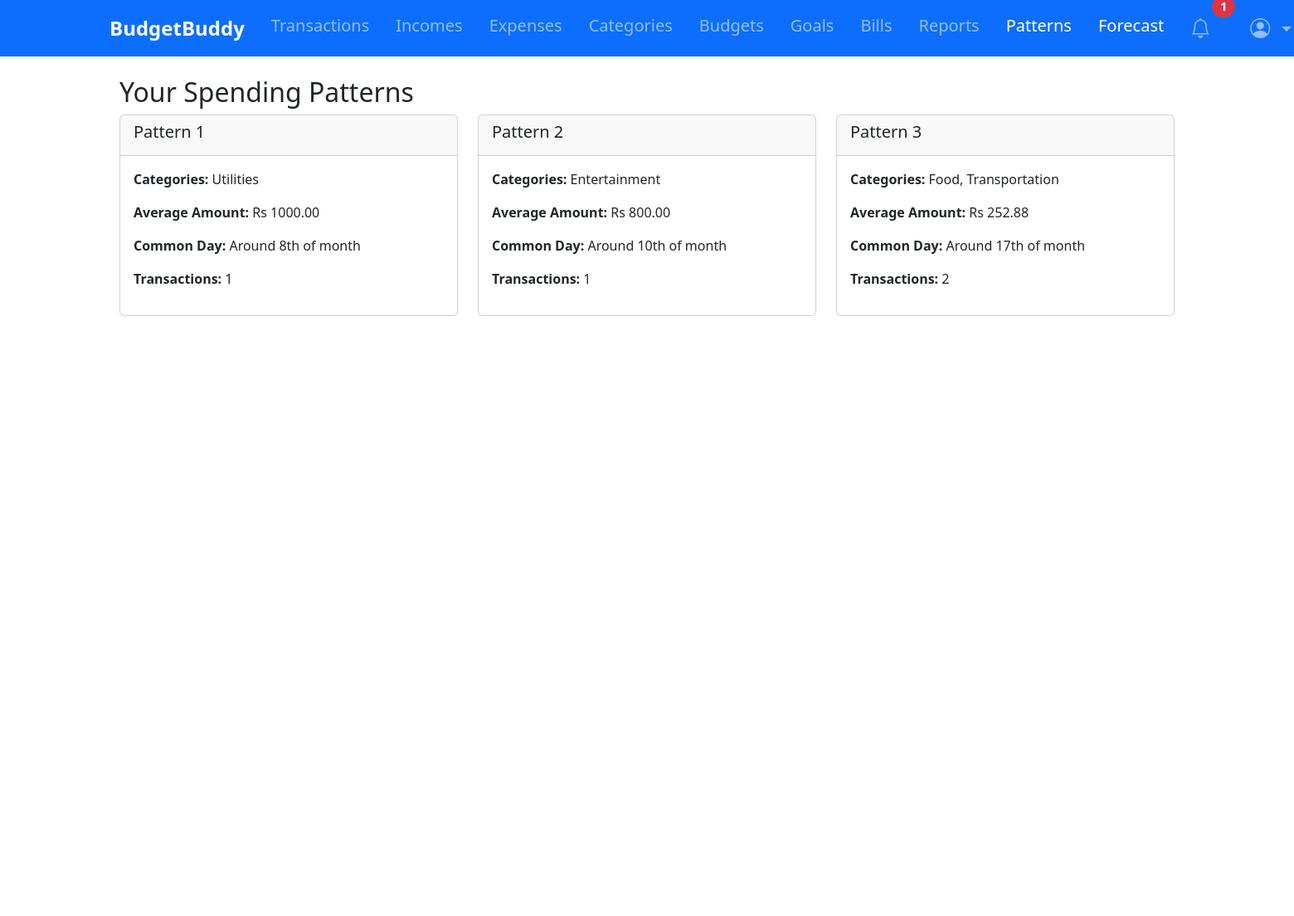
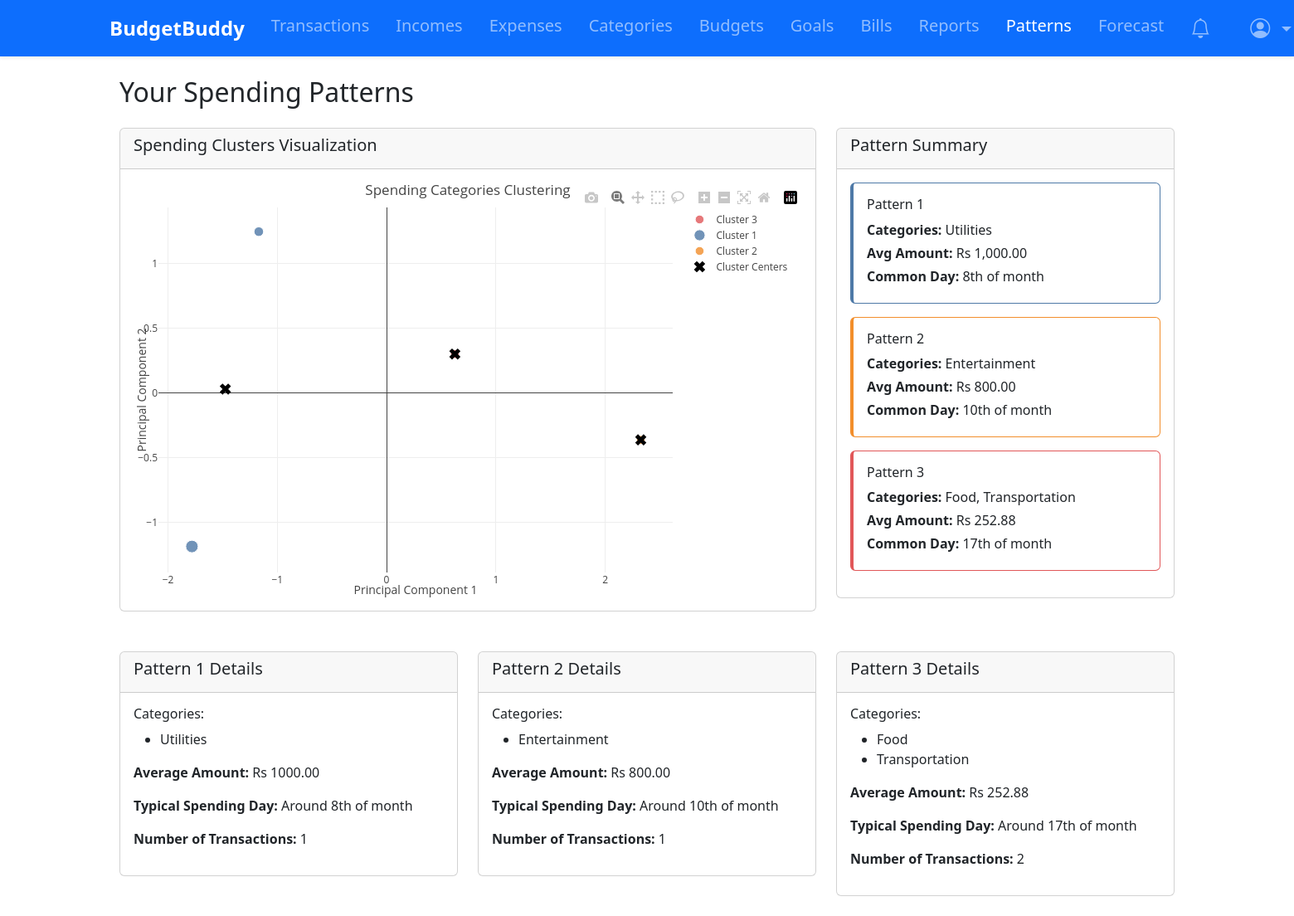
Before and after one commit to abhi-sheesh/budgetbuddy-django-bootstrap, a Django app: page /patterns/ in a window 1560 px wide; the page is wider, and only the part inside the window is pictured. Shown: that part at 83% size. Before the commit the page ends 381 px from the top of that part, so only its background shows below. Run offline with Django 5.2, Linux system fonts and the light colour scheme; a user stored in the database is signed in; data comes from the database, SQL or seed files in the repository; both versions use the stored data as it was after the commit; some libraries are stand-ins or nearby versions.

Commit message:
Major changes implemented including updated pattern detection with chart, budget, goals and notification changes

```diff
--- a/templates/base.html
+++ b/templates/base.html
@@ -76,8 +76,8 @@
                 </a>
             </li>
             <li class="nav-item">
-                <a class="nav-link fs-5 py-2 px-3 {% if request.resolver_match.url_name == 'spending_patterns' %}active{% endif %}"
-                    href="{% url 'expense_forecast' %}" aria-current="{% if request.resolver_match.url_name == 'spending_patterns' %}page{% endif %}">
+                <a class="nav-link fs-5 py-2 px-3 {% if request.resolver_match.url_name == 'expense_forecast' %}active{% endif %}"
+                    href="{% url 'expense_forecast' %}" aria-current="{% if request.resolver_match.url_name == 'expense_forecast' %}page{% endif %}">
                     Forecast
                 </a>
             </li>
--- a/templates/tracker/dashboard.html
+++ b/templates/tracker/dashboard.html
@@ -67,7 +67,7 @@
                              aria-valuenow="{{ budget.progress }}"
                              aria-valuemin="0"
                              aria-valuemax="100">
-                            {{ budget.progress|floatformat:0 }}%
+                            {{ budget.progress|stringformat:"0.3f"|slice:":-1" }}%
                         </div>
                     </div>
                     <small>{{ budget.start_date }} to {{ budget.end_date }}</small>
@@ -134,7 +134,7 @@
                                          aria-valuenow="{{ goal.progress }}"
                                          aria-valuemin="0"
                                          aria-valuemax="100">
-                                        {{ goal.progress|floatformat:0 }}%
+                                       {{ goal.progress|stringformat:"0.3f"|slice:":-1" }}%
                                     </div>
                                 </div>
                                 <p class="mt-2"><small>Target: {{ goal.target_date }}</small></p>
--- a/templates/tracker/goal_list.html
+++ b/templates/tracker/goal_list.html
@@ -29,7 +29,7 @@
                             <strong>Saved:</strong> Rs {{ goal.current_amount }}
                         </div>
                         <div class="text-end">
-                            <strong>Progress:</strong> {{ goal.progress|floatformat:0 }}%<br>
+                            <strong>Progress:</strong> {{ goal.progress|stringformat:"0.3f"|slice:":-1" }}%<br>
                             <strong>Due:</strong> {{ goal.target_date|date:"M d, Y" }}
                         </div>
                     </div>
--- a/templates/tracker/patterns.html
+++ b/templates/tracker/patterns.html
@@ -1,22 +1,90 @@
 {% extends 'base.html' %}
+{% load humanize %}
+
+{% block extra_css %}
+<style>
+    #clusterViz {
+        width: 100%;
+        height: 500px;
+    }
+    .cluster-card {
+        border-left: 4px solid;
+        margin-bottom: 1rem;
+    }
+    .cluster-0 { border-color: #4e79a7; }
+    .cluster-1 { border-color: #f28e2b; }
+    .cluster-2 { border-color: #e15759; }
+    .cluster-3 { border-color: #76b7b2; }
+    .cluster-4 { border-color: #59a14f; }
+</style>
+{% endblock %}
 
 {% block content %}
 <div class="container">
-    <h2>Your Spending Patterns</h2>
+    <h2 class="my-4">Your Spending Patterns</h2>
 
-    {% if patterns %}
+    {% if clusters %}
     <div class="row">
-        {% for pattern in patterns %}
+        <div class="col-md-8">
+            <div class="card mb-4">
+                <div class="card-header">
+                    <h5>Spending Clusters Visualization</h5>
+                </div>
+                <div class="card-body">
+                    <div id="clusterViz"></div>
+                </div>
+            </div>
+        </div>
+
+        <div class="col-md-4">
+            <div class="card">
+                <div class="card-header">
+                    <h5>Pattern Summary</h5>
+                </div>
+                <div class="card-body">
+                    {% for cluster in clusters %}
+                    <div class="card cluster-card cluster-{{ forloop.counter0 }} mb-3">
+                        <div class="card-body">
+                            <h6>Pattern {{ forloop.counter }}</h6>
+                            <p class="mb-1">
+                                <strong>Categories:</strong>
+                                {{ cluster.categories|join:", "|truncatewords:5 }}
+                            </p>
+                            <p class="mb-1">
+                                <strong>Avg Amount:</strong>
+                                Rs {{ cluster.average_amount|floatformat:2|intcomma }}
+                            </p>
+                            <p class="mb-1">
+                                <strong>Common Day:</strong>
+                                {{ cluster.average_day }}th of month
+                            </p>
+                        </div>
+                    </div>
+                    {% endfor %}
+                </div>
+            </div>
+        </div>
+    </div>
+
+    <div class="row mt-4">
+        {% for cluster in clusters %}
         <div class="col-md-4 mb-4">
             <div class="card">
                 <div class="card-header">
-                    <h5>Pattern {{ forloop.counter }}</h5>
+                    <h5>Pattern {{ forloop.counter }} Details</h5>
                 </div>
                 <div class="card-body">
-                    <p><strong>Categories:</strong> {{ pattern.categories|join:", " }}</p>
-                    <p><strong>Average Amount:</strong> Rs {{ pattern.average_amount|floatformat:2 }}</p>
-                    <p><strong>Common Day:</strong> Around {{ pattern.average_day }}th of month</p>
-                    <p><strong>Transactions:</strong> {{ pattern.size }}</p>
+                    <h6>Categories:</h6>
+                    <ul>
+                        {% for category in cluster.categories %}
+                        <li>{{ category }}</li>
+                        {% endfor %}
+                    </ul>
+                    <div class="mt-3">
+                        <p><strong>Average Amount:</strong> Rs {{ cluster.average_amount|floatformat:2 }}</p>
+                        <p><strong>Typical Spending Day:</strong> Around {{ cluster.average_day }}th of month</p>
+                        <p><strong>Number of Transactions:</strong> {{ cluster.size }}</p>
+                    </div>
                 </div>
             </div>
         </div>
@@ -29,3 +97,74 @@
     {% endif %}
 </div>
 {% endblock %}
+
+{% block extra_js %}
+<script src="https://cdn.plot.ly/plotly-latest.min.js"></script>
+<script>
+document.addEventListener('DOMContentLoaded', function() {
+    const vizData = {{ viz_data|safe }};
+    const centers = {{ centers|safe }};
+
+    if (vizData && centers) {
+        const traces = [];
+        const colors = ['#4e79a7', '#f28e2b', '#e15759', '#76b7b2', '#59a14f'];
+
+        const clusters = [...new Set(vizData.map(item => item.cluster))];
+
+        clusters.forEach(cluster => {
+            const clusterData = vizData.filter(item => item.cluster === cluster);
+
+            traces.push({
+                x: clusterData.map(item => item.x),
+                y: clusterData.map(item => item.y),
+                text: clusterData.map(item =>
+                    `${item.category}<br>Avg: Rs ${item.amount_mean.toFixed(2)}<br>Transactions: ${item.transaction_count}`
+                ),
+                mode: 'markers',
+                type: 'scatter',
+                name: `Cluster ${cluster+1}`,
+                marker: {
+                    color: colors[cluster],
+                    size: clusterData.map(item => Math.min(20, 10 + item.transaction_count/2)),
+                    opacity: 0.8
+                },
+                hoverinfo: 'text'
+            });
+        });
+
+        traces.push({
+            x: centers.map(c => c[0]),
+            y: centers.map(c => c[1]),
+            mode: 'markers',
+            type: 'scatter',
+            name: 'Cluster Centers',
+            marker: {
+                color: '#000',
+                size: 12,
+                symbol: 'x'
+            },
+            hoverinfo: 'none'
+        });
+
+        const layout = {
+            title: 'Spending Categories Clustering',
+            xaxis: { title: 'Principal Component 1' },
+            yaxis: { title: 'Principal Component 2' },
+            hovermode: 'closest',
+            showlegend: true,
+            margin: { t: 30, b: 30, l: 30, r: 30 }
+        };
+
+        Plotly.newPlot('clusterViz', traces, layout);
+
+        document.getElementById('clusterViz').on('plotly_click', function(data) {
+            const point = data.points[0];
+            if (point) {
+                const category = point.data.text[point.pointNumber].split('<br>')[0];
+                alert(`Selected: ${category}\nCluster: ${point.data.name}`);
+            }
+        });
+    }
+});
+</script>
+{% endblock %}
--- a/tracker/mining.py
+++ b/tracker/mining.py
@@ -10,6 +10,7 @@ from django.utils import timezone
 from dateutil.relativedelta import relativedelta
 from django.db.models.functions import TruncDay, Cast
 from django.db import models
+from sklearn.decomposition import PCA
 
 def detect_spending_patterns(user):
     transactions = Transaction.objects.filter(
@@ -56,7 +57,21 @@ def detect_spending_patterns(user):
             'size': len(cluster_data)
         })
 
-    return sorted(results, key=lambda x: x['average_amount'], reverse=True)
+        features['cluster'] = clusters
+    features['category'] = features.index
+
+    pca = PCA(n_components=2)
+    coords = pca.fit_transform(scaled_features)
+    features['x'] = coords[:, 0]
+    features['y'] = coords[:, 1]
+
+    viz_data = features.reset_index().to_dict('records')
+
+    return {
+        'clusters': sorted(results, key=lambda x: x['average_amount'], reverse=True),
+        'visualization_data': viz_data,
+        'cluster_centers': pca.transform(kmeans.cluster_centers_).tolist()
+    }
 
 def predict_future_expenses(user, months=3):
     end_date = timezone.now().date()
--- a/tracker/models.py
+++ b/tracker/models.py
@@ -51,7 +51,7 @@ class Budget(models.Model):
             date__gte=self.start_date,
             date__lte=self.end_date
         ).aggregate(total=models.Sum('amount'))['total'] or 0
-        return min((expenses / self.amount) * 100, 100) if self.amount else 0
+        return (expenses / self.amount) * 100 if self.amount else 0
 
 class Goal(models.Model):
     user = models.ForeignKey(User, on_delete=models.CASCADE)
--- a/tracker/views.py
+++ b/tracker/views.py
@@ -391,7 +391,7 @@ def bill_list(request):
         recurring = False
     ).order_by('due_date')
 
-    bills = Bill.objects.filter(user=request.user).order_by('due_date')
+    bills = Bill.objects.filter(user=request.user, is_paid = False).order_by('due_date')
     return render(request, 'tracker/bill_list.html', {'bills': bills})
 
 @login_required
@@ -550,10 +550,19 @@ def notification_settings(request):
 
     return render(request, 'tracker/notification_settings.html', {'form': form})
 
+
+@login_required
 def spending_patterns(request):
-    patterns = detect_spending_patterns(request.user)
-    return render(request, 'tracker/patterns.html', {'patterns': patterns})
+    result = detect_spending_patterns(request.user)
+    if result is None:
+        messages.warning(request, "Not enough data to detect patterns")
+        return render(request, 'tracker/patterns.html', {'clusters': []})
 
+    return render(request, 'tracker/patterns.html', {
+        'clusters': result['clusters'],
+        'viz_data': json.dumps(result['visualization_data']),
+        'centers': json.dumps(result['cluster_centers'])
+    })
 
 @login_required
 def expense_forecast(request):
@@ -592,7 +601,7 @@ def income_expense_comparison(request):
     income_data = []
     expense_data = []
 
-    unique_periods = sorted(set(t['period'] for t in transactions), reverse=True)[:5]
+    unique_periods = sorted(set(t['period'] for t in transactions), reverse=True)[:6]
     unique_periods.reverse()
 
     for period in unique_periods:
```
Also changed, not shown: templates/tracker/budget_list.html (+5 -4 lines), tracker/utils.py (+28 -3 lines), db.sqlite3.
